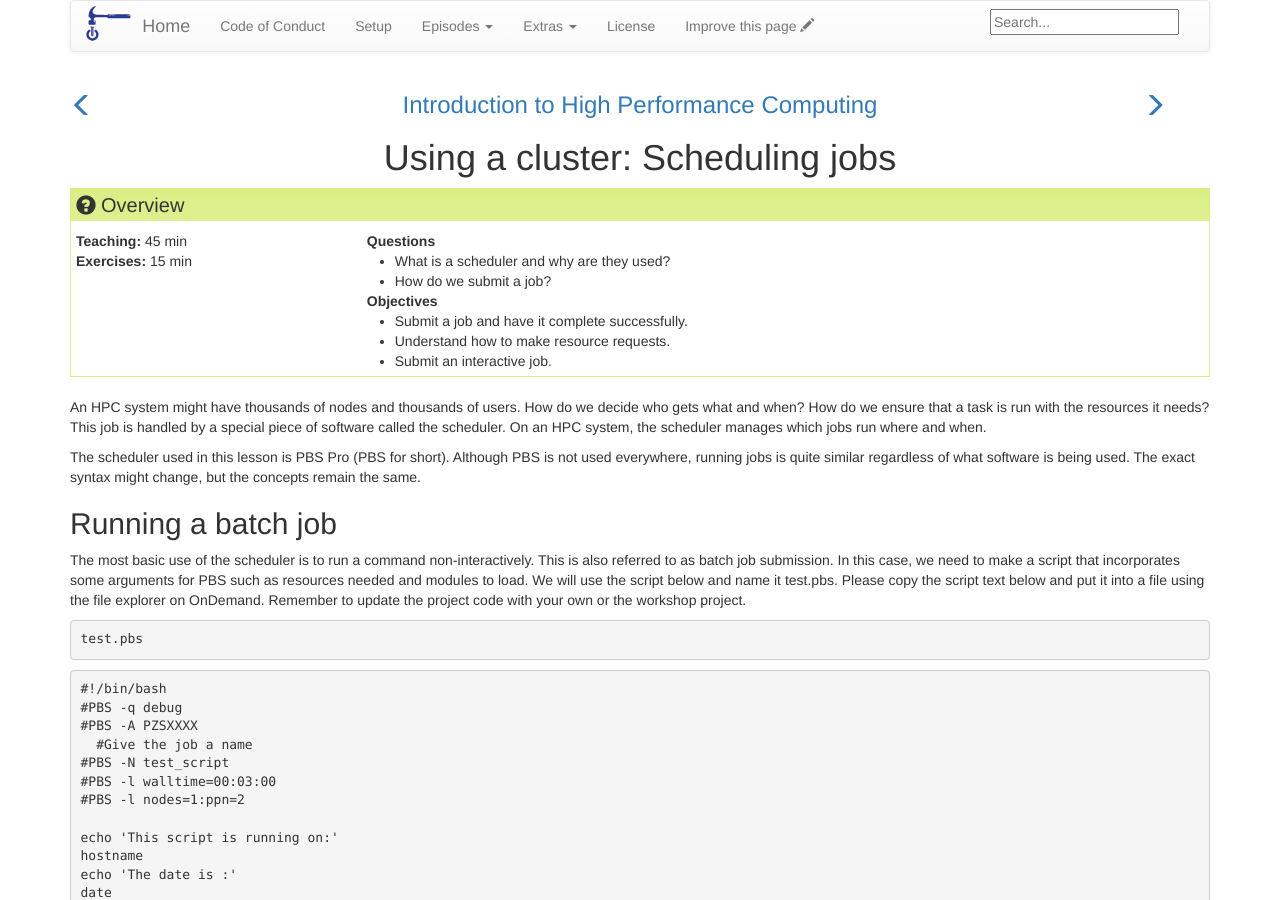
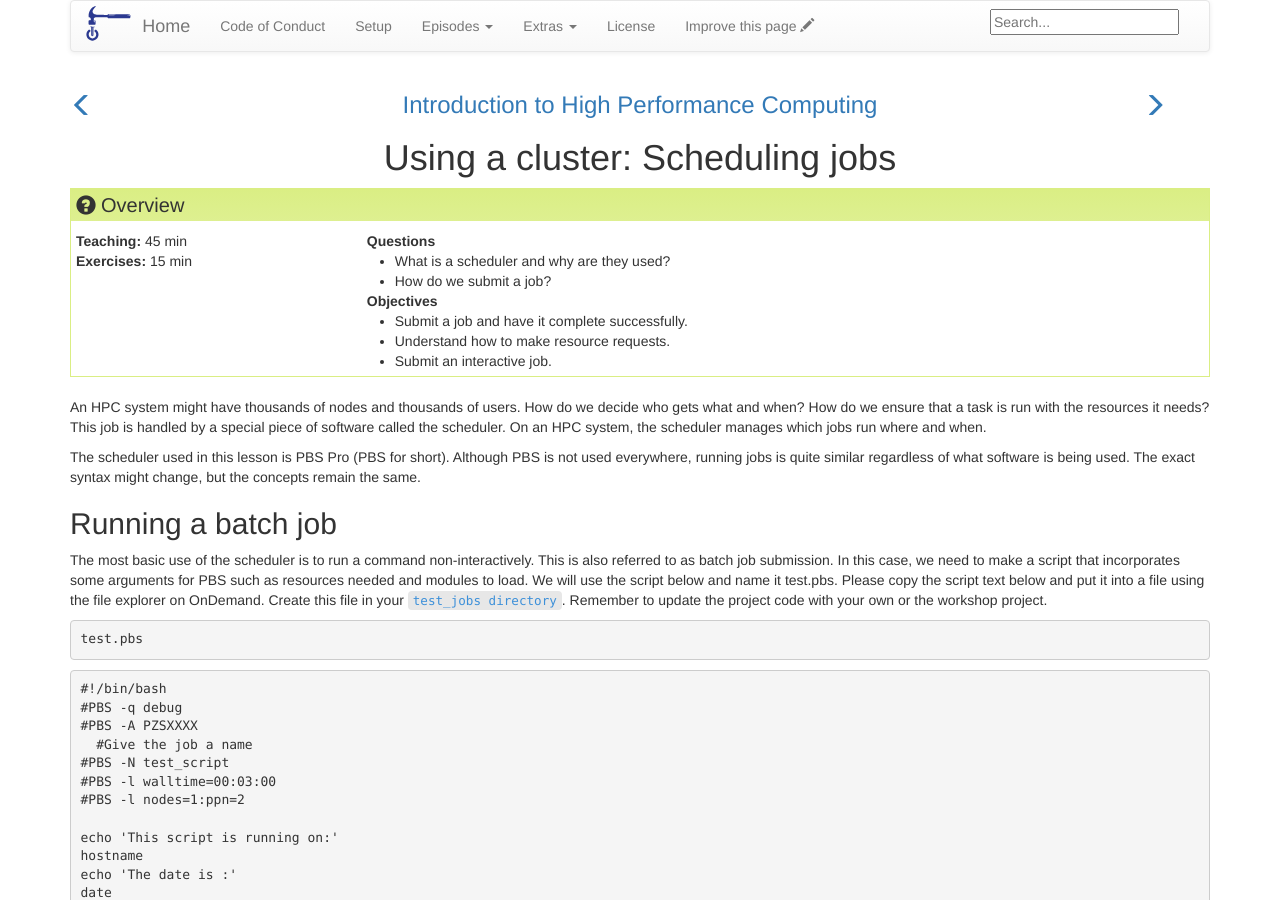
Before and after one commit to khill42/OSC_IntroHPC, a Jekyll site: the page built from _episodes/12-scheduler.md, in a window 1280 px wide and 900 px high. Built offline with Jekyll 4.4.1, drawn with Linux system fonts in a browser that asks for light colours.

Commit message:
Update 12-scheduler.md

````diff
--- a/_episodes/12-scheduler.md
+++ b/_episodes/12-scheduler.md
@@ -32,7 +32,7 @@ The exact syntax might change, but the concepts remain the same.
 The most basic use of the scheduler is to run a command non-interactively.
 This is also referred to as batch job submission.
 In this case, we need to make a script that incorporates some arguments for PBS such as resources needed and modules to load. We will use the script below and name it test.pbs. Please copy the script text below and put it into a file using the
-file explorer on OnDemand. Remember to update the project code with your own or the workshop project.
+file explorer on OnDemand. Create this file in your `test_jobs directory`. Remember to update the project code with your own or the workshop project.
 
 ```
 test.pbs
````
